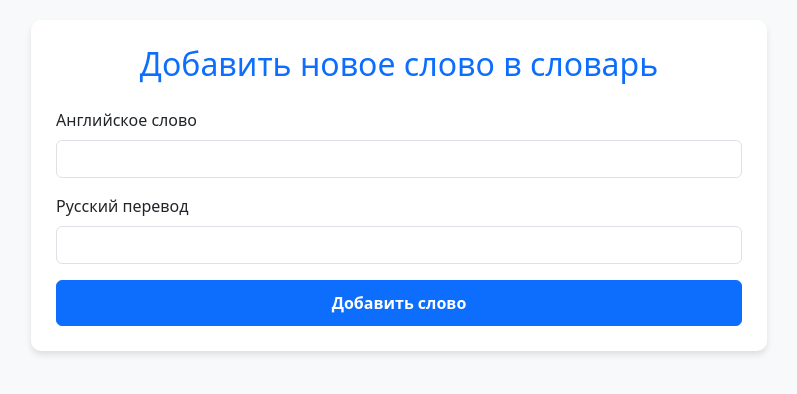
After one commit to Vadich007/EnglishWordLearningService, a Django app: page /add_word in a window 1280 px wide. The commit adds this page. Shown: the top 394 px of the page, without its empty margins (241-1038 px from the left). Run offline with Django 4.2, Linux system fonts and the light colour scheme.

Commit message:
feat: add add_word.index and logic of adding word

```diff
--- /dev/null
+++ b/EnglishWordLearningService/csv_utils.py
@@ -0,0 +1,32 @@
+import csv
+
+DICTIONARY_CSV = "./data/words.csv"
+
+def take_data_from_csv() -> dict:
+    letters = {}
+
+    with open(DICTIONARY_CSV, "r", encoding="utf-8") as f:
+        reader = csv.DictReader(f)
+        for row in reader:
+            letter = row['english'][0].upper()
+            if letter not in letters:
+                letters[letter] = []
+            letters[letter].append([row["english"], row["russian"]])
+
+    return dict(sorted(letters.items()))
+
+def dictionary_contain(endlish_word) -> bool:
+    existing_terms= []
+
+    with open(DICTIONARY_CSV, "r", encoding="utf-8") as f:
+        existing_terms = [l.strip("\n") for l in f.readlines()]
+
+    if endlish_word in existing_terms:
+        return True
+    return False
+
+def add_data_to_csv(english_word, russian_word) -> None:
+    new_term_line = f"{english_word};{russian_word}"
+
+    with open(DICTIONARY_CSV, "a", encoding="utf-8") as f:
+        f.write("\n" + new_term_line)
--- a/EnglishWordLearningService/urls.py
+++ b/EnglishWordLearningService/urls.py
@@ -20,4 +20,7 @@ from . import views
 
 urlpatterns = [
     path('', views.index),
+    path("dictionary", views.dictionary),
+    path("add_word", views.add_word),
+    path("send_word", views.send_word)
 ]
--- a/EnglishWordLearningService/views.py
+++ b/EnglishWordLearningService/views.py
@@ -1,19 +1,34 @@
 from django.shortcuts import render
 from django.core.cache import cache
-import csv
+from django.http import JsonResponse
+import json
+from . import csv_utils
+from . import validator
 
 def index(request):
     return render(request, "index.html")
 
 def dictionary(request):
-    letters = {}
+    letters = csv_utils.take_data_from_csv()
+    return render(request, 'dictionary.html', {'letters': letters})
 
-    with open("./data/words.csv", "r", encoding="utf-8") as f:
-        reader = csv.DictReader(f)
-        for row in reader:
-            letter = row['english'][0].upper()
-            if letter not in letters:
-                letters[letter] = []
-            letters[letter].append([row["english"], row["russian"]])
+def add_word(request):
+    return render(request, 'add_word.html')
 
-    return render(request, 'dictionary.html', {'letters': dict(sorted(letters.items()))})
+def send_word(request):
+    if request.method == 'POST':
+        data = json.loads(request.body)
+        english_word = data['englishWord']
+        russian_word = data['russianWord']
+
+        if not validator.is_english(english_word):
+            return JsonResponse({'status': 'error', 'message': 'Неверный формат английского слова'}, status=400)
+        elif not validator.is_russian(russian_word):
+            return JsonResponse({'status': 'error', 'message': 'Неверный формат русского слова'}, status=400)
+        elif csv_utils.dictionary_contain(english_word):
+            return JsonResponse({'status': 'error', 'message': 'Слово уже содержится в словаре'}, status=400)
+        else:
+            csv_utils.add_data_to_csv(english_word, russian_word)
+            return JsonResponse({'status': 'success'}, status=200)
+
+    return JsonResponse({'status': 'error'}, status=400)
--- a/data/words.csv
+++ b/data/words.csv
@@ -1,5 +1,6 @@
 english,russian
 Apple,Яблоко
+Angel,Ангел
 Face,Лицо
 Key,Ключ
 School,Школа
--- /dev/null
+++ b/templates/add_word.html
@@ -0,0 +1,103 @@
+<!DOCTYPE html>
+<html lang="ru">
+<head>
+    <meta charset="UTF-8">
+    <meta name="viewport" content="width=device-width, initial-scale=1.0">
+    <title>Добавление слов в словарь</title>
+    <link href="https://cdn.jsdelivr.net/npm/bootstrap@5.3.0/dist/css/bootstrap.min.css" rel="stylesheet">
+    <style>
+        body {
+            background-color: #f8f9fa;
+            padding-top: 20px;
+        }
+        .dictionary-card {
+            border-radius: 10px;
+            box-shadow: 0 4px 6px rgba(0, 0, 0, 0.1);
+            padding: 25px;
+            margin-bottom: 30px;
+            background-color: white;
+        }
+        .form-title {
+            color: #0d6efd;
+            margin-bottom: 25px;
+            text-align: center;
+        }
+        .btn-submit {
+            width: 100%;
+            padding: 10px;
+            font-weight: bold;
+        }
+    </style>
+</head>
+<body>
+    <div class="container">
+        <div class="row justify-content-center">
+            <div class="col-md-8">
+                <div class="dictionary-card">
+                    <h2 class="form-title">Добавить новое слово в словарь</h2>
+
+                    <form id="addWordForm">
+                        <div class="mb-3">
+                            <label for="englishWord" class="form-label">Английское слово</label>
+                            <input type="text" class="form-control" id="englishWord" required>
+                        </div>
+
+                        <div class="mb-3">
+                            <label for="russianWord" class="form-label">Русский перевод</label>
+                            <input type="text" class="form-control" id="russianWord" required>
+                        </div>
+
+                        <div class="d-grid gap-2">
+                            <button type="submit" class="btn btn-primary btn-submit">Добавить слово</button>
+                        </div>
+                    </form>
+                </div>
+
+                <div class="alert alert-success d-none" id="successAlert">
+                    Слово успешно добавлено в словарь!
+                </div>
+
+                <div class="alert alert-danger d-none" id="dangerAlert">
+                    text
+                </div>
+            </div>
+        </div>
+    </div>
+
+    <script>
+        document.getElementById('addWordForm').addEventListener('submit', function(e) {
+            e.preventDefault();
+
+            const formData = {
+                englishWord: document.getElementById('englishWord').value,
+                russianWord: document.getElementById('russianWord').value,
+            };
+
+            var xhr = new XMLHttpRequest();
+            xhr.open('POST', '/send_word', true);
+            xhr.setRequestHeader('Content-Type', 'application/json');
+
+            xhr.send(JSON.stringify(formData));
+
+            xhr.onload = function() {
+                if (xhr.status === 200) {
+                    document.getElementById('successAlert').classList.remove('d-none');
+                    document.getElementById('addWordForm').reset();
+
+                    setTimeout(function() {
+                        document.getElementById('successAlert').classList.add('d-none');
+                    }, 3000);
+                } else {
+                    var jsonResponse = JSON.parse(xhr.responseText)
+                    document.getElementById('dangerAlert').textContent = jsonResponse["message"]
+                    document.getElementById('dangerAlert').classList.remove('d-none');
+                    setTimeout(function() {
+                        document.getElementById('dangerAlert').classList.add('d-none');
+                    }, 3000);
+                    console.error('Ошибка:', xhr.responseText.status, jsonResponse["message"]);
+                }
+            };
+        })
+    </script>
+</body>
+</html>
--- a/templates/index.html
+++ b/templates/index.html
@@ -22,7 +22,6 @@
         .block-icon {
             font-size: 10rem;
             margin-bottom: 15px;
-            color: #0d6efd;
         }
     </style>
 </head>
```
Also changed, not shown: EnglishWordLearningService/validator.py (added, +7 -0 lines).
